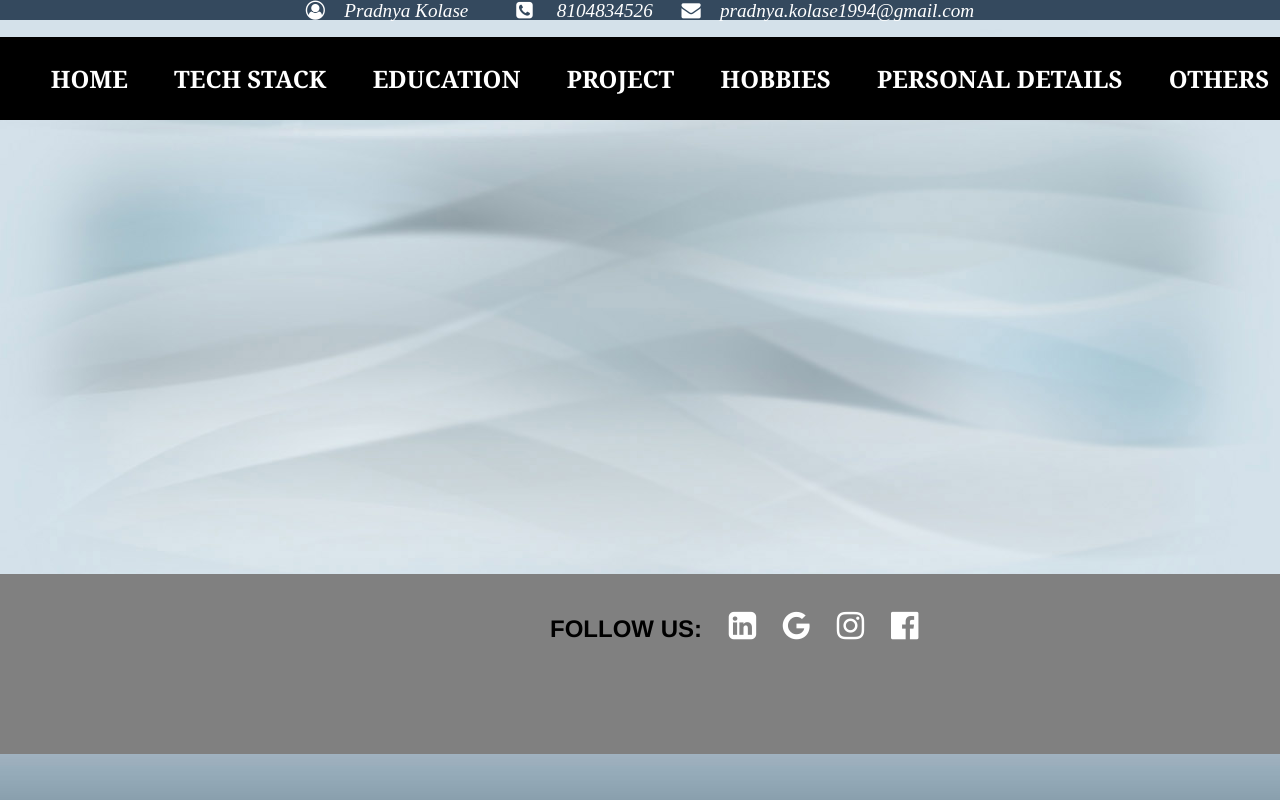
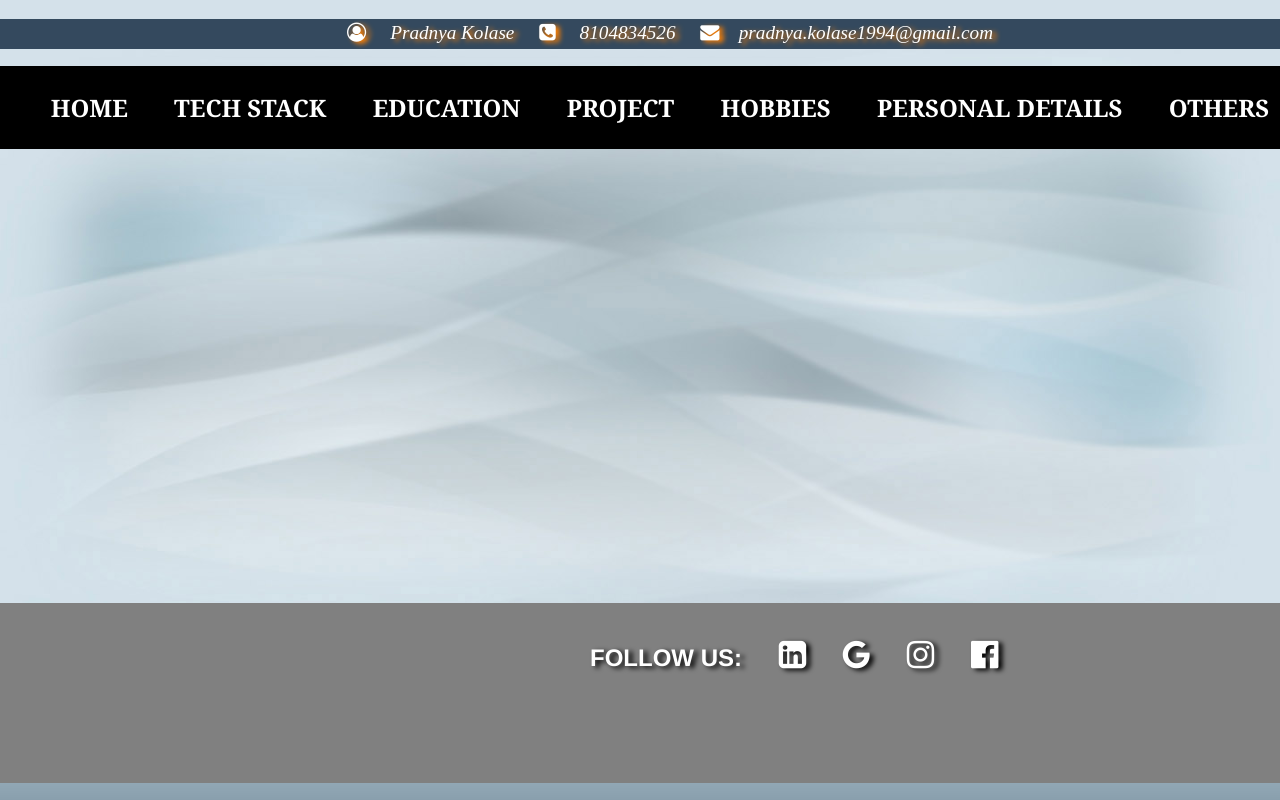
Before and after one commit to pradnya12121/MyProfile, a plain HTML site: page index.html in a window 1280 px wide. Shown: the top 800 px of the page. Drawn offline with Linux system fonts and the light colour scheme.

Commit message:
update css
update css

```diff
--- a/index.html
+++ b/index.html
@@ -8,32 +8,50 @@
             <link rel="preconnect" href="https://fonts.gstatic.com" crossorigin>
         <style>
 
-            header
+            .header
             {
                 margin-top: 0px;
                 padding-top: 0px;
-                /* padding-bottom: 10px; */
+                padding-bottom: 0px;
 
-                margin-top: 0px;
+
 
 
                 width: 100%;
-                height: 20px;
+                height: 30px;
                 color:white;
                 font-family:'poppins' ;
                 font-size: larger;
                 font-style: italic;
                 background-color:#34495e ;
                 text-align:center;
+
                 /* border-radius: 35px 40px; */
             }
 
+            .header ul li
+            {
+                display: inline-block;
+                margin-left: 20px;
 
+            }
+            .header li
+            {
+                list-style: none;
+            }
+            .header ul
+            {
+                padding-top: 3px;
+            }
+            .header  ul li
+            {
+                text-shadow: 4px 2px 5px  #ff8000 ;
+            }
            body
            {
             /* margin-right: 80px; */
             /* margin-left: 80px; */
-            margin-top: 0px;
+
             padding: 0px;
             background-image:url(bodyback.jpg);
             font-family: Arial;
@@ -80,6 +98,7 @@
        .nav a:hover
        {
         background-color:mediumseagreen;
+        text-shadow: 6px  4px 5px #ff8000;
        }
        #footer
        {
@@ -109,20 +128,34 @@
        {
         color: black;
        }
+       .foo ul li
+       {
+        display: inline-block;
+        margin-left: 10px;
+        text-shadow: 4px 2px 5px black;
+
+       }
+       .foo ul
+       {
+        text-shadow: 4px 2px 5px black;
+       }
+
         </style>
     </head>
     <body>
         <header class="header">
             <!-- <div class="head1"> -->
-                <i class="fa fa-user-circle-o"
-                        aria-hidden="true"></i>&nbsp;&nbsp;&nbsp;&nbsp;Pradnya
-                    Kolase
-                    &nbsp;&nbsp;&nbsp;&nbsp;&nbsp;&nbsp;&nbsp;&nbsp;
-                    <i class="fa fa-phone-square" aria-hidden="true"></i>
-                    &nbsp;&nbsp;&nbsp;&nbsp;8104834526
-                    &nbsp;&nbsp;&nbsp;&nbsp;
-                    <i class="fa fa-envelope" aria-hidden="true"></i>&nbsp;&nbsp;&nbsp;&nbsp;pradnya.kolase1994@gmail.com
+                <ul>
+               <li> <i class="fa fa-user-circle-o"
+                aria-hidden="true"></i>&nbsp;&nbsp;&nbsp;&nbsp;
+                Pradnya
+            Kolase</li>
 
+                   <li> <i class="fa fa-phone-square" aria-hidden="true"></i>&nbsp;&nbsp;&nbsp;&nbsp;
+                    8104834526</li>
+                <li> <i class="fa fa-envelope" aria-hidden="true"></i>&nbsp;&nbsp;&nbsp;&nbsp;pradnya.kolase1994@gmail.com</li>
+
+                </ul>
             <!-- </div> -->
         </header>
 
@@ -145,17 +178,23 @@
 
         <footer id="footer">
             <div class="foo">
-            <p style="text-align:center ;">
-               FOLLOW US:
 
-               <a href="https://in.linkedin.com/"><i class="fa
-                fa-linkedin-square" aria-hidden="true"></i></a>
-                <a href="https://www.google.com/"><i class="fa fa-google"
-                        aria-hidden="true"></i></a>
-                <a href="https://www.instagram.com/"><i class="fa fa-instagram"
-                        aria-hidden="true"></i></a>
+                <!-- <p style="text-align:center ;"> -->
+
+               <ul>FOLLOW US:
+
+                <li>  <a href="https://in.linkedin.com/"><i class="fa
+                    fa-linkedin-square" aria-hidden="true"></i></a> </li>
+
+
+                <li><a href="https://www.google.com/"><i class="fa fa-google"
+                    aria-hidden="true"></i></a></li>
+                    <li> <a href="https://www.instagram.com/"><i class="fa fa-instagram"
+                        aria-hidden="true"></i></a></li>
+               <li>
                 <a href="https://www.facebook.com/"><i class="fa
-                        fa-facebook-official" aria-hidden="true"></i></a>
+                        fa-facebook-official" aria-hidden="true"></i></a></li>
+                    </ul>
             </p>
         </div>
     </footer>
```
Also changed, not shown: home.html (+4 -1 lines).
